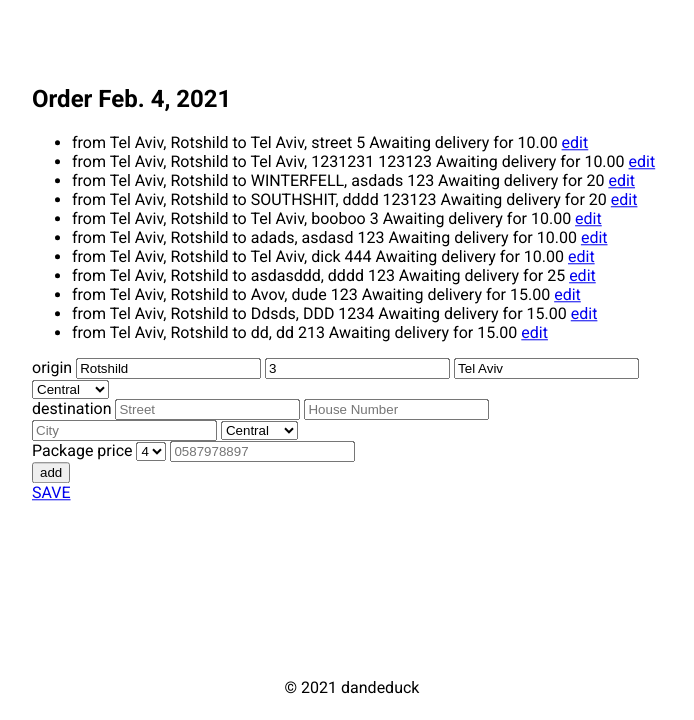
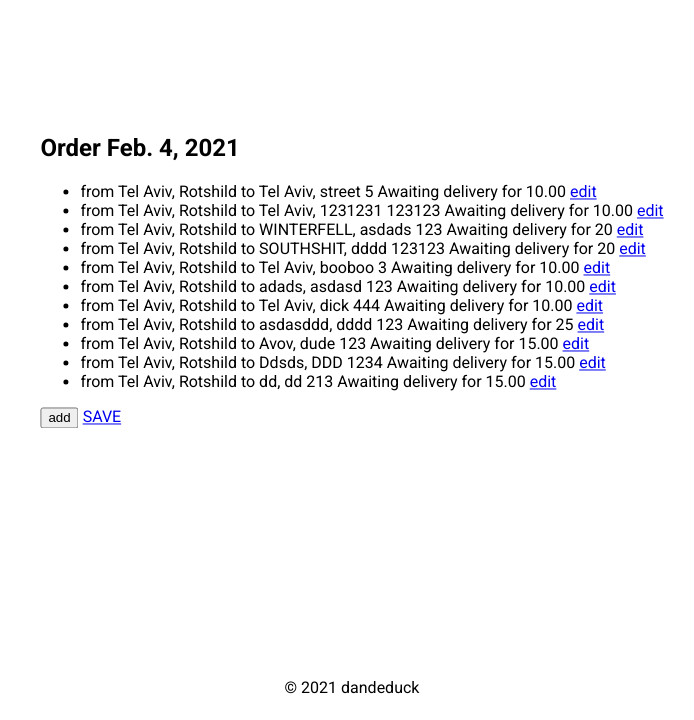
Before and after one commit to dandeduck/package-tracking-web, a Django app: template src/templates/packages/order_edit.html in a window 1280 px wide. Shown: the part 80-800 px from the top of the page, without its empty margins (288-982 px from the left). Run offline with Django 3.2, Linux system fonts and the light colour scheme; data comes from the database, SQL or seed files in the repository; both versions use the stored data as it was after the commit; the template is opened without the code that fills it: values that come from a table or form of the project are taken from there, most other values are stand-ins (such as "Sample title", 1, 10 or a date in 2020).

Commit message:
improved packafe addition

```diff
--- a/src/templates/packages/order_edit.html
+++ b/src/templates/packages/order_edit.html
@@ -9,7 +9,9 @@
             </li>
         {%endfor%}
     </ul>
-    <div class="creation">
+
+    <button onclick="javascript:toggle_creation()" id="show_creation">add</button>
+    <div class="creation" id="creation" style="display: none;">
         <form method="POST" name="create" action="./?p={{partner.name}}&order={{order.id}}" id="create"> {% csrf_token %}
             <div class="creation--left">
                 <label>origin</label>
@@ -52,9 +54,26 @@
                 <input type="tel" placeholder="0587978897" name="phone_number"/>
             </div>
             <div class="creation--bottom">
-                <input type="submit" value="add" class="create__button btn"/>
+                <input type="button" onclick="javascript:toggle_creation()" value="add" class="create__button btn"/>
             </div>
         </form>
     </div>
     <a href="/notify/?p={{partner}}&next=/partner/?p={{partner}}">SAVE</a>
+    <script type="text/javascript">
+        function toggle_creation()
+        {
+            var creation = document.getElementById("creation");
+            var show_creation = document.getElementById("show_creation");
+
+            if(show_creation.style.display === "none") {
+                document.forms[0].submit()
+                show_creation.style.display = "block"
+                creation.style.display = "none"
+            }
+            else {
+                show_creation.style.display = "none"
+                creation.style.display = "block"
+            }
+        }
+    </script>
 {% endblock %}
```
Also changed, not shown: src/db.sqlite3.
